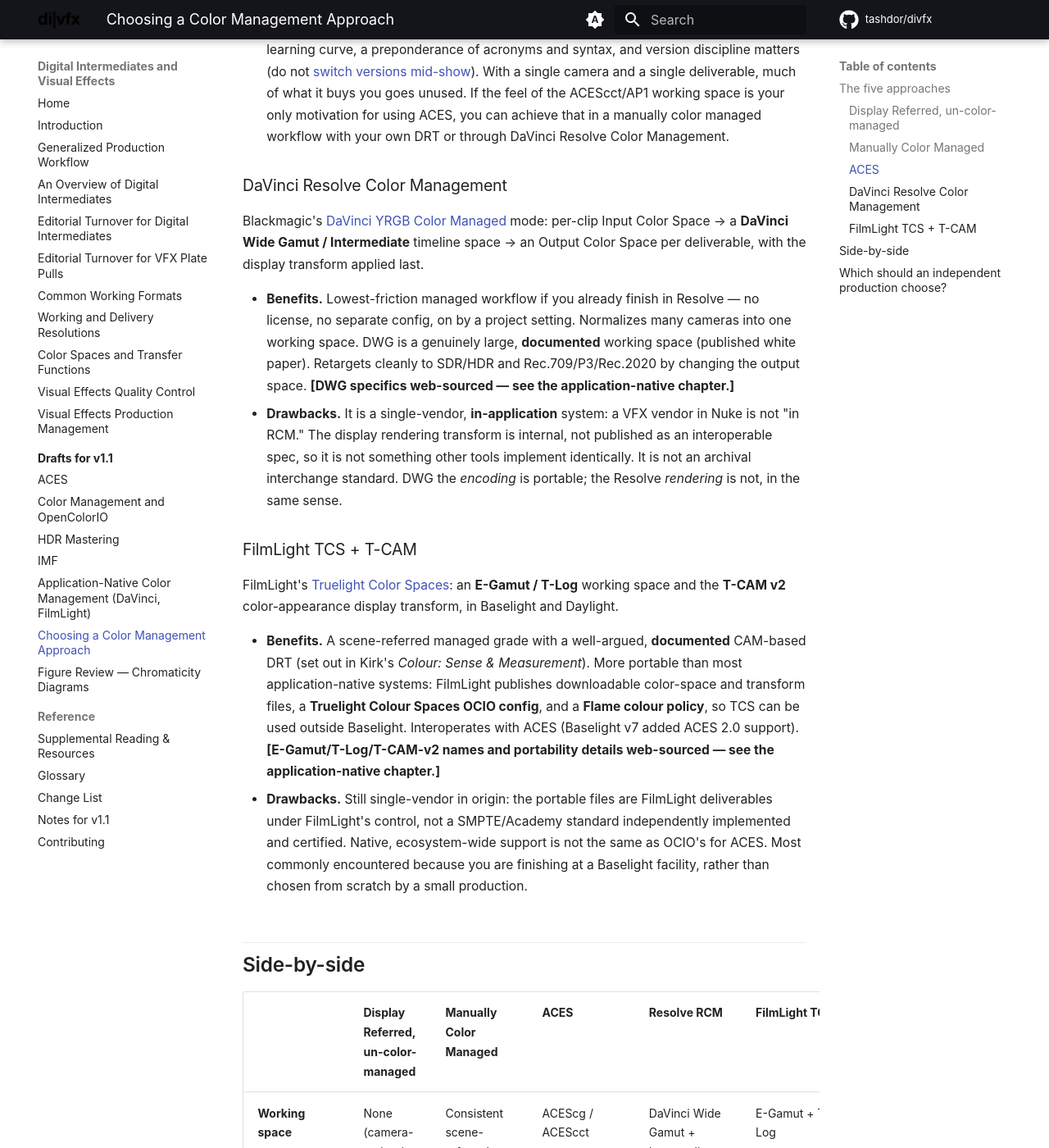
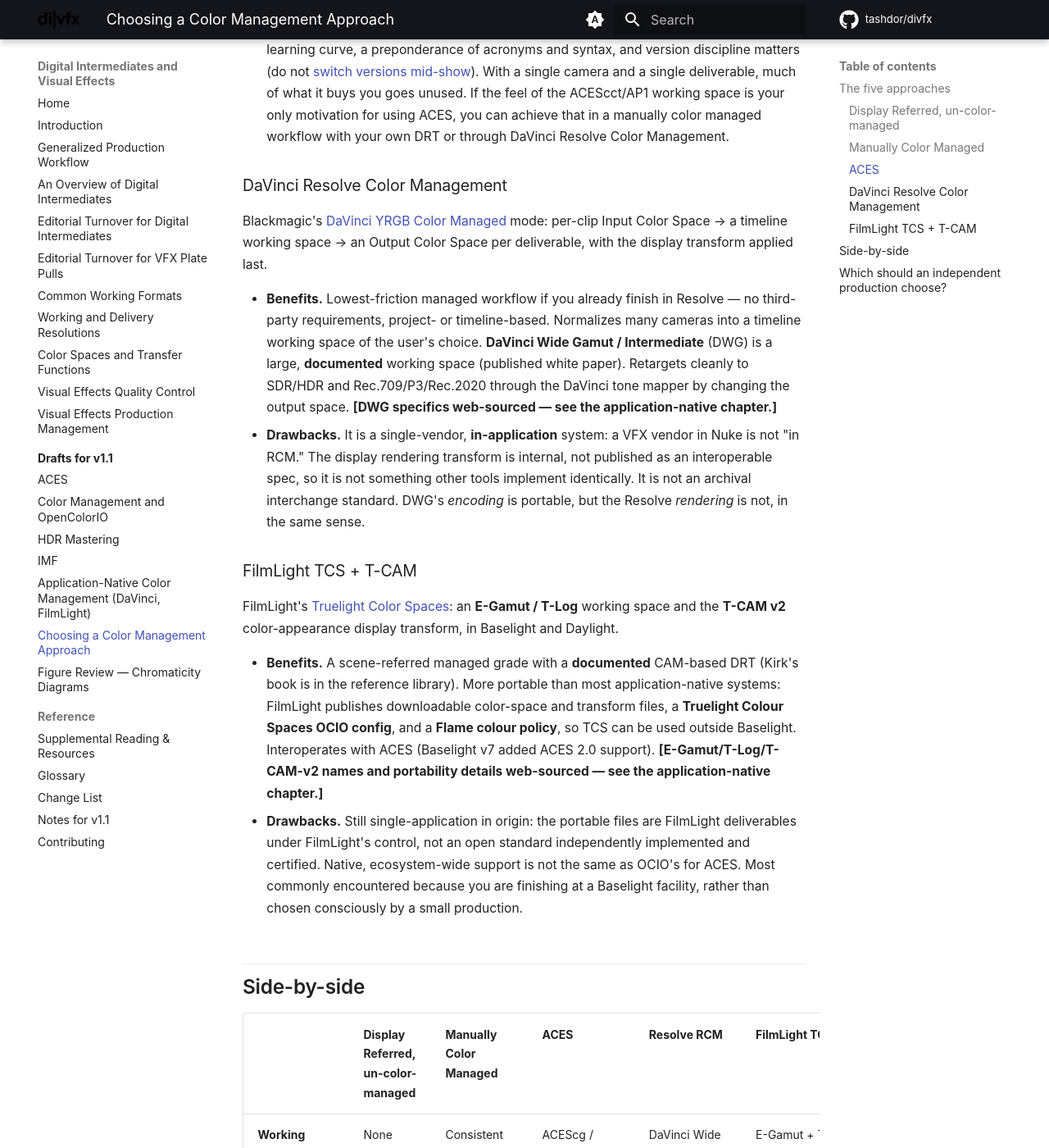
Before and after one commit to tashdor/divfx, an MkDocs documentation site: the page built from docs/drafts/color-management-comparison.md, in a window 1280 px wide and 1400 px high, scrolled down 3004 px. Shown: the whole window at 82% size. Built offline with MkDocs 1.6.1 and Material for MkDocs 9.7.7, drawn with Linux system fonts in a browser that asks for light colours; comment, search, counter and statistics services are not loaded; the version menu is left out; some of the changed text lies outside the part shown.

Commit message:
Update color-management-comparison.md

```diff
--- a/docs/drafts/color-management-comparison.md
+++ b/docs/drafts/color-management-comparison.md
@@ -46,18 +46,17 @@
 
 ### DaVinci Resolve Color Management
 
-Blackmagic's [DaVinci YRGB Color Managed](application-native-color-management.md#davinci-resolve-color-management-rcm) mode: per-clip Input Color Space → a **DaVinci Wide Gamut / Intermediate** timeline space → an Output Color Space per deliverable, with the display transform applied last.
+Blackmagic's [DaVinci YRGB Color Managed](application-native-color-management.md#davinci-resolve-color-management-rcm) mode: per-clip Input Color Space → a timeline working space → an Output Color Space per deliverable, with the display transform applied last.
 
-- **Benefits.** Lowest-friction managed workflow if you already finish in Resolve — no license, no separate config, on by a project setting. Normalizes many cameras into one working space. DWG is a genuinely large, **documented** working space (published white paper). Retargets cleanly to SDR/HDR and Rec.709/P3/Rec.2020 by changing the output space. **[DWG specifics web-sourced — see the application-native chapter.]**
-- **Drawbacks.** It is a single-vendor, **in-application** system: a VFX vendor in Nuke is not "in RCM." The display rendering transform is internal, not published as an interoperable spec, so it is not something other tools implement identically. It is not an archival interchange standard. DWG the *encoding* is portable; the Resolve *rendering* is not, in the same sense.
+- **Benefits.** Lowest-friction managed workflow if you already finish in Resolve — no third-party requirements, project- or timeline-based. Normalizes many cameras into a timeline working space of the user's choice. **DaVinci Wide Gamut / Intermediate** (DWG) is a large, **documented** working space (published white paper). Retargets cleanly to SDR/HDR and Rec.709/P3/Rec.2020 through the DaVinci tone mapper by changing the output space. **[DWG specifics web-sourced — see the application-native chapter.]**
+- **Drawbacks.** It is a single-vendor, **in-application** system: a VFX vendor in Nuke is not "in RCM." The display rendering transform is internal, not published as an interoperable spec, so it is not something other tools implement identically. It is not an archival interchange standard. DWG's *encoding* is portable, but the Resolve *rendering* is not, in the same sense.
 
 ### FilmLight TCS + T-CAM
 
 FilmLight's [Truelight Color Spaces](application-native-color-management.md#filmlight-baselight-daylight-and-the-truelight-color-spaces): an **E-Gamut / T-Log** working space and the **T-CAM v2** color-appearance display transform, in Baselight and Daylight.
 
-- **Benefits.** A scene-referred managed grade with a well-argued, **documented** CAM-based DRT (set out in Kirk's *Colour: Sense & Measurement*). More portable than most application-native systems: FilmLight publishes downloadable color-space and transform files, a **Truelight Colour Spaces OCIO config**, and a **Flame colour policy**, so TCS can be used outside Baselight. Interoperates with ACES (Baselight v7 added ACES 2.0 support). **[E-Gamut/T-Log/T-CAM-v2 names and portability details web-sourced — see the application-native chapter.]**
-- **Drawbacks.** Still single-vendor in origin: the portable files are FilmLight deliverables under FilmLight's control, not a SMPTE/Academy standard independently implemented and certified. Native, ecosystem-wide support is not the same as OCIO's for ACES. Most commonly encountered because you are finishing at a Baselight facility, rather than chosen from scratch by a small production.
-
+- **Benefits.** A scene-referred managed grade with a **documented** CAM-based DRT (Kirk's book is in the reference library). More portable than most application-native systems: FilmLight publishes downloadable color-space and transform files, a **Truelight Colour Spaces OCIO config**, and a **Flame colour policy**, so TCS can be used outside Baselight. Interoperates with ACES (Baselight v7 added ACES 2.0 support). **[E-Gamut/T-Log/T-CAM-v2 names and portability details web-sourced — see the application-native chapter.]**
+- **Drawbacks.** Still single-application in origin: the portable files are FilmLight deliverables under FilmLight's control, not an open standard independently implemented and certified. Native, ecosystem-wide support is not the same as OCIO's for ACES. Most commonly encountered because you are finishing at a Baselight facility, rather than chosen consciously by a small production.
 ## Side-by-side
 
 | | Display Referred, un-color-managed | Manually Color Managed | ACES | Resolve RCM | FilmLight TCS |
@@ -80,7 +79,9 @@
 
 The decision reuses the same framing as the [ACES chapter](aces.md#should-an-independent-production-use-aces), widened to the options above. The first move is to rule one out.
 
-**Rule out truly un-color-managed.** For a production that will deliver professionally, a baked, unrecoverable master is not a real option. The floor is a **manually color-managed** pipeline: a consistent scene-referred working space, the display transform applied last, and a documented master you can re-render from. That floor costs almost nothing over "just grading," and it is the difference between a show you can repurpose and one you cannot.
+**Rule out truly un-color-managed.** For a production that will deliver professionally, a baked, unrecoverable master is not a reasonable option. This is particularly true for a VFX production.
+
+The baseline is a **manually color-managed** pipeline: a consistent scene-referred working space, the display transform(s) applied last, and a documented master you can re-render from. That floor costs almost nothing over "just grading," and it is the difference between a show you can repurpose and one you cannot.
 
 **Reach for a framework (ACES / RCM / TCS)** when:
 
@@ -95,10 +96,13 @@
 
 **A manually color-managed pipeline earns its place** when:
 
-- You have the **color-science resources** to design, document, and test it, and a specific reason to control the DRT or look by hand — a house print emulation like Filmbox, a bespoke show LUT — that a framework's fixed rendering would fight.
+- You have the **color-science resources** to design, document, and test it, and a specific reason to control the DRT or look by hand — a third-party print emulation like Filmbox, one of your own design, or a bespoke show LUT that a framework's fixed rendering would fight.
 - The job is small enough that a full framework is overkill but you still want a consistent working space and a recoverable master: the responsible version of "keep it simple."
 - Bear in mind it costs the same as a vendor framework to push across VFX vendors — the colorist has to supply the transforms and written guidance, just as with RCM or TCS.
 
+Even in commercials which regularly have a single Rec.709 color space deliverable, and are not evergreen the same way feature films strive to be, a color managed workflow with a standardized working space means that regardless of camera source, grading controls *feel* familiar and techniques, pre-built grades, and looks, are immensely more reusable across projects.
+
 !!! tip "The tie-breaker is usually interchange and archival, not the grade"
-    Any of the managed approaches can produce the same-looking picture on a simple job. Ask instead: *How many sources, tools, vendors, and deliverables will touch this, and will anyone need a neutral master later?* The more of those that are plural or uncertain, the further toward a **framework** (and toward ACES) you should go. The fewer and more fixed they are, the more a lean **manually color-managed** pipeline is defensible — but a consistent working space and a recoverable master are non-negotiable either way.
-Whatever you choose, the decision belongs in **pre-production**, written into the [three format specifications](../turnover-vfx.md#format-specification), agreed **with the colorist** before the show commits to them, and proven with a [confidence package](../production-workflow.md#visual-effects-production_1) before shot work begins. A color pipeline nobody round-tripped is not a color pipeline — see the [checks in the OCIO chapter](color-management.md#checking-that-it-works). The most expensive mistake is not picking the "wrong" one of these; it is not picking at all, and discovering at the DI that the show never had a working space — or a master anyone can re-render from.
+    Any of the managed approaches, in the hands a of a skilled colorist, can produce a great looking picture on a simple job. Ask instead: *How many sources, tools, vendors, and deliverables will touch this, and will anyone need a scene-referred master later?* The more of those that are plural or uncertain, the further toward a **framework** (and toward ACES) you should go. The fewer and more fixed they are, the more a lean **manually color-managed** pipeline is defensible — but a consistent working space and a recoverable master are non-negotiable either way.
+
+Whatever you choose, the decision belongs in **pre-production**, written into the [three format specifications](../turnover-vfx.md#format-specification), agreed **with the colorist** before the show commits to them, and proven with a [confidence package](../production-workflow.md#visual-effects-production_1) before shot work begins. A color pipeline nobody round-tripped is not a color pipeline — see the [checks in the OCIO chapter](color-management.md#checking-that-it-works). The most expensive mistake is not picking the "wrong" one of these; it is not picking at all, and discovering during sale or distribution that the show never had a working space — or a master anyone can re-render from.
```
